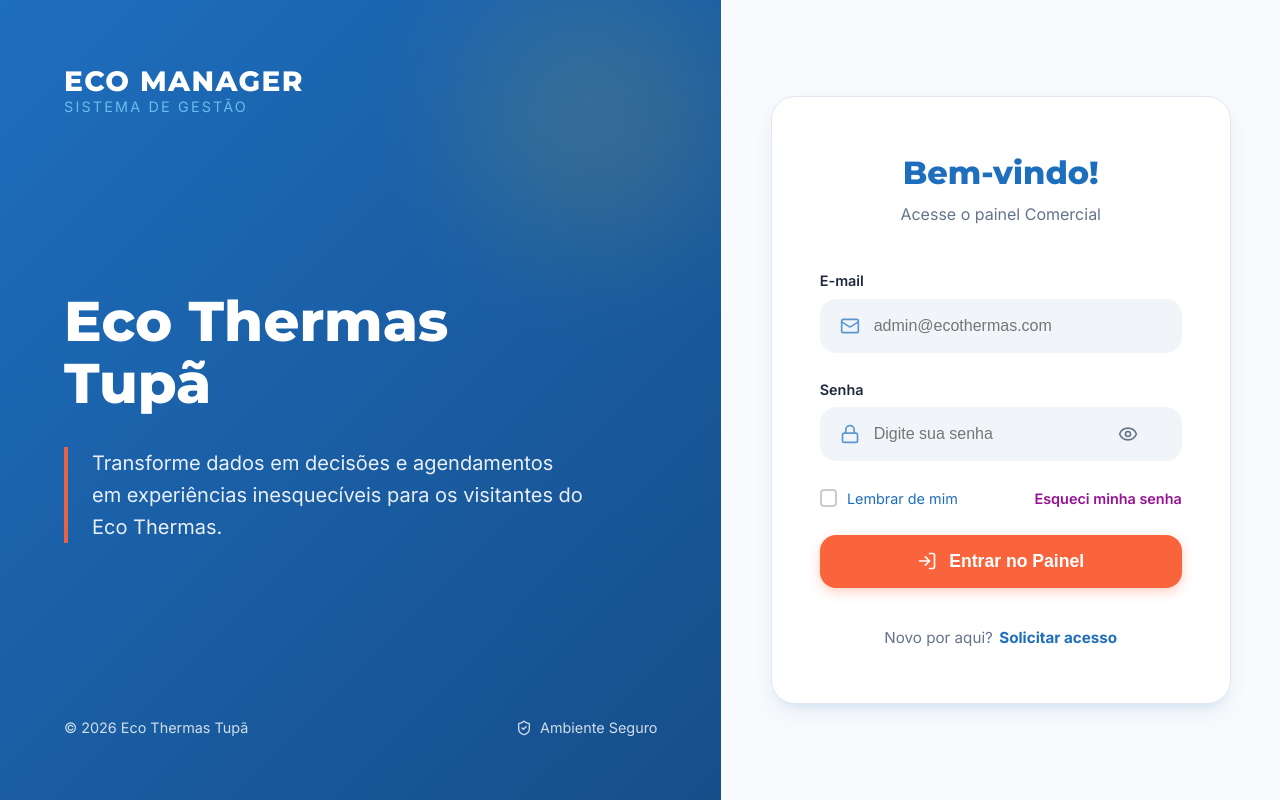
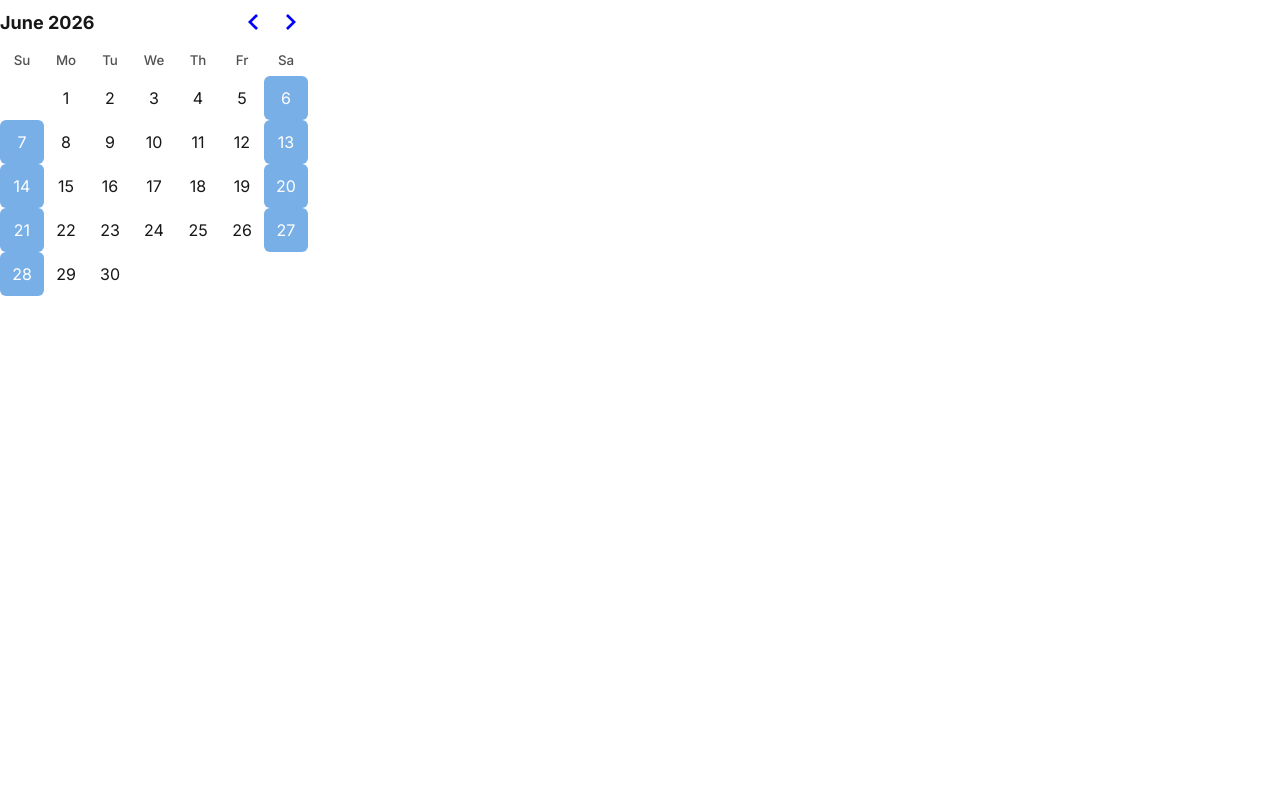
Before and after one commit to niel02k/Eco-thermas-Agendamentos, a Next.js app: page / in a window 1280 px wide. Built offline with nearby package versions, Linux system fonts and the light colour scheme.

Commit message:
slaaaaaaaaaaaa

```diff
--- a/package.json
+++ b/package.json
@@ -15,6 +15,7 @@
     "next": "16.2.7",
     "proxy": "^4.1.0",
     "react": "19.2.4",
+    "react-day-picker": "^10.0.1",
     "react-dom": "19.2.4",
     "recharts": "^3.8.1"
   },
--- /dev/null
+++ b/src/app/Components/Calendary/Calendary.jsx
@@ -0,0 +1,22 @@
+"use client";
+
+
+import { DayPicker } from "react-day-picker";
+import "react-day-picker/dist/style.css";
+
+export default function Calendar() {
+  return (
+    <DayPicker
+      modifiers={{
+        weekend: { dayOfWeek: [0, 6] } // domingo e sábado
+      }}
+      modifiersStyles={{
+        weekend: {
+          backgroundColor: "#78afe7",
+          color: "white",
+          borderRadius: "6px"
+        }
+      }}
+    />
+  );
+}
--- a/src/app/page.js
+++ b/src/app/page.js
@@ -1,11 +1,12 @@
 import Login from "@/app/Login/page";
+import Calendar from "@/app/Components/Calendary/Calendary.jsx";
 
 export default function Home() {
   return (
 
 
 
-   <Login></Login>
+   <Calendar></Calendar>
 
 
 
```
Also changed, not shown: src/app/(authenticated)/Appointments/page.jsx (+1 -16 lines), src/app/services/disponibilidade.js (added), 1 other file (tests, documents, lock files or other folders).
